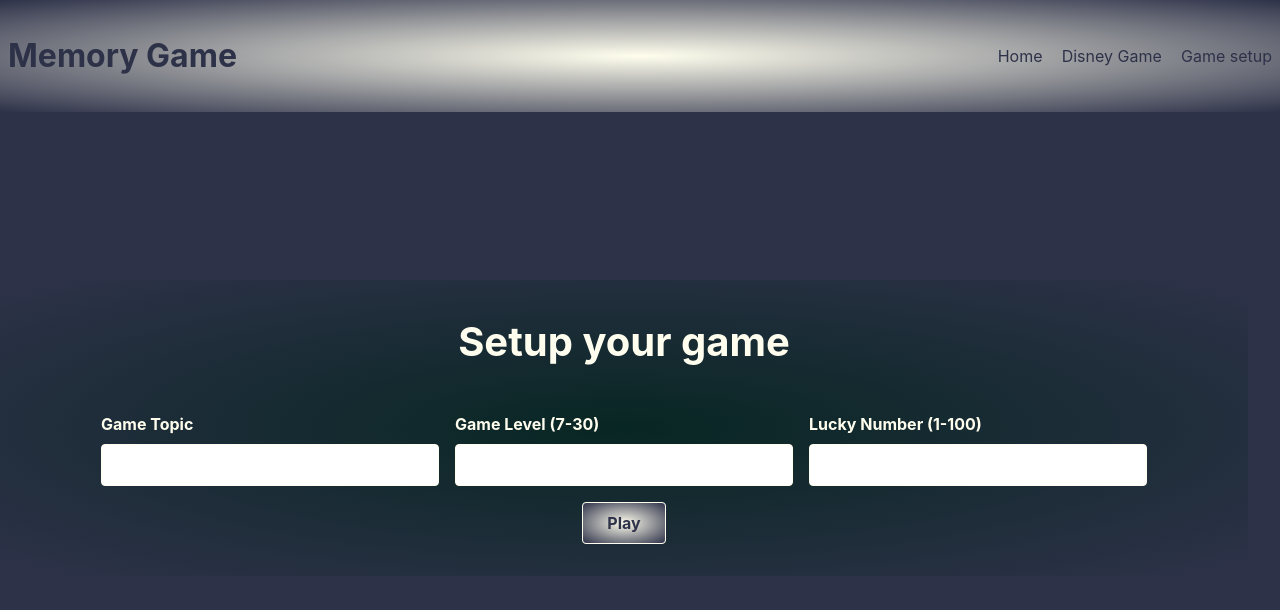
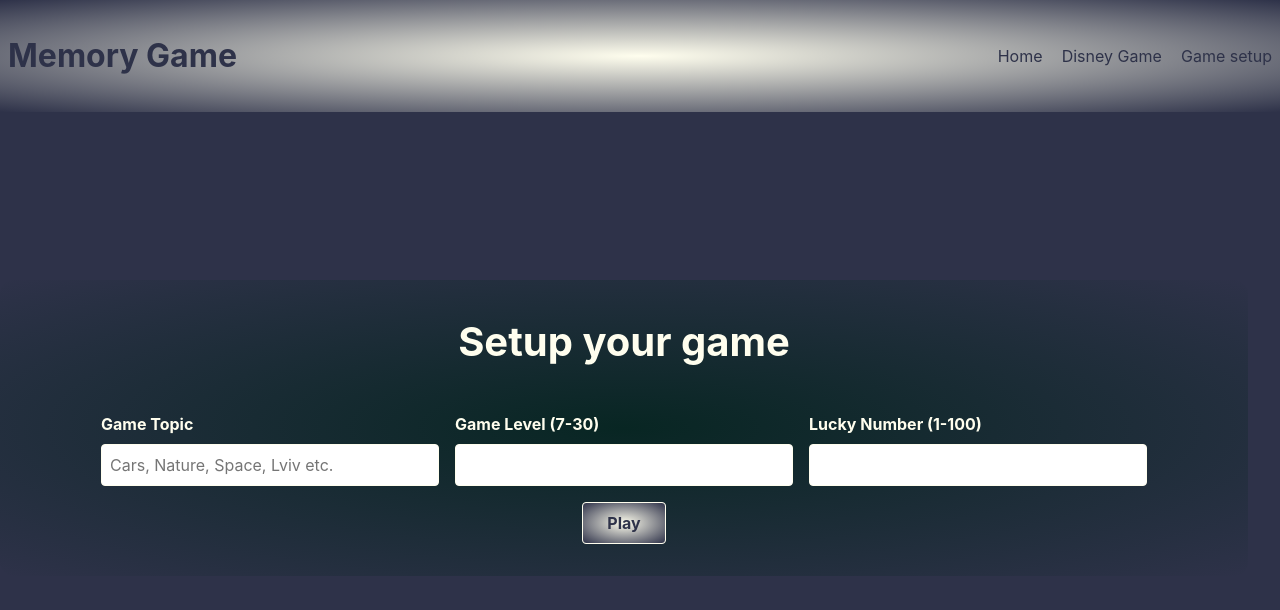
Before and after one commit to PivtoranisV/project-memory-game, a React (Vite) app: page /setup in a window 1280 px wide. Shown: the top 610 px of the page. Built offline with nearby package versions, Linux system fonts and the light colour scheme.

Commit message:
Added useRef to read userInput value

```diff
--- a/src/components/UserInput/UserInput.jsx
+++ b/src/components/UserInput/UserInput.jsx
@@ -1,23 +1,43 @@
+import { useRef } from 'react';
+
 import UserInputWrapper from './UserInputWrapper';
 
 import styles from './UserInput.module.css';
 
 const UserInput = () => {
+  const topicRef = useRef();
+  const levelRef = useRef();
+  const pageRef = useRef();
+
+  const submitHandler = (event) => {
+    event.preventDefault();
+    const enteredTopic = topicRef.current.value;
+    const enteredLevel = levelRef.current.value;
+    const enteredPage = pageRef.current.value;
+
+    console.log(enteredLevel, enteredPage, enteredTopic);
+  };
+
   return (
     <UserInputWrapper>
-      <form>
+      <form onSubmit={submitHandler}>
         <div className={styles['control-group']}>
           <div className={styles['form-control']}>
             <label htmlFor="topic">Game Topic</label>
-            <input type="text" id="topic" />
+            <input
+              type="text"
+              id="topic"
+              placeholder="Cars, Nature, Space, Lviv etc."
+              ref={topicRef}
+            />
           </div>
           <div className={styles['form-control']}>
             <label htmlFor="level">Game Level (7-30)</label>
-            <input type="number" id="level" min="7" max="30" />
+            <input type="number" id="level" min="7" max="30" ref={levelRef} />
           </div>
           <div className={styles['form-control']}>
             <label htmlFor="level">Lucky Number (1-100)</label>
-            <input type="number" id="level" min="1" max="100" />
+            <input type="number" id="level" min="1" max="100" ref={pageRef} />
           </div>
         </div>
         <div className={styles['form-actions']}>
```
